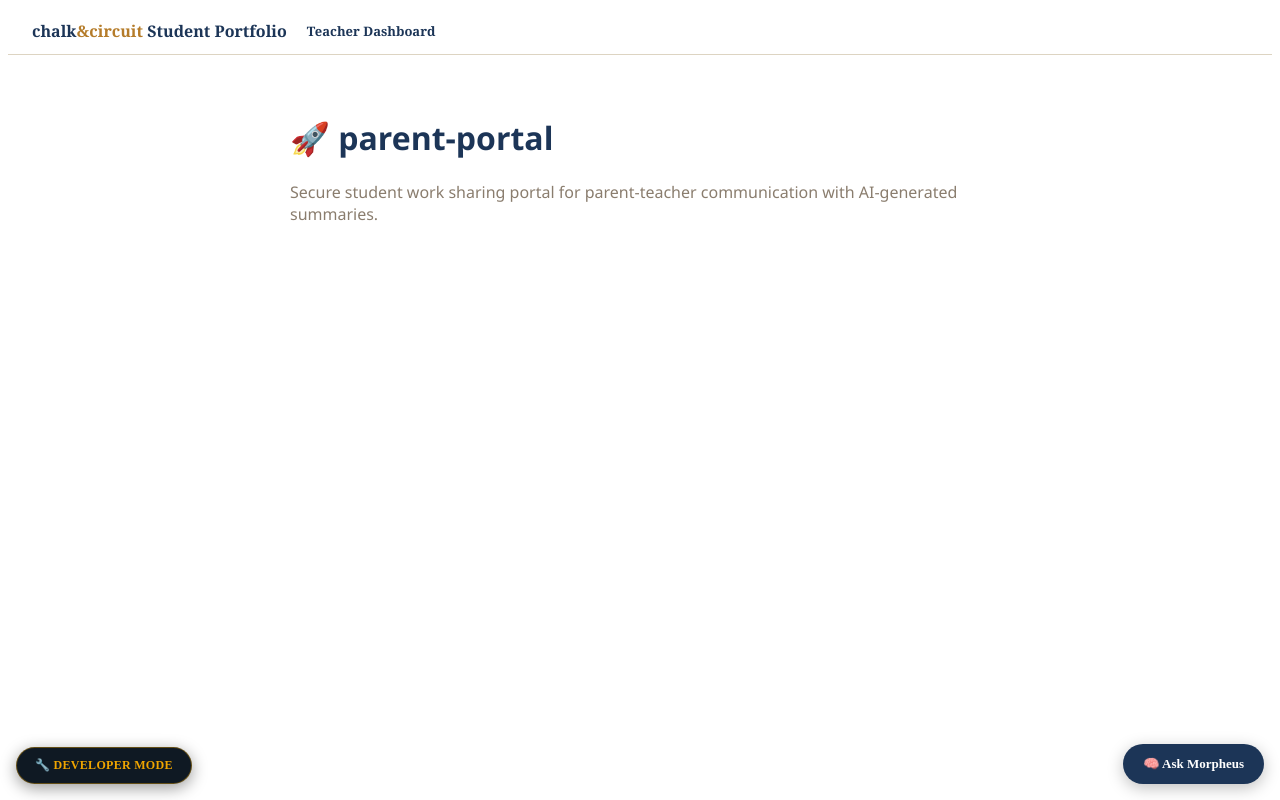
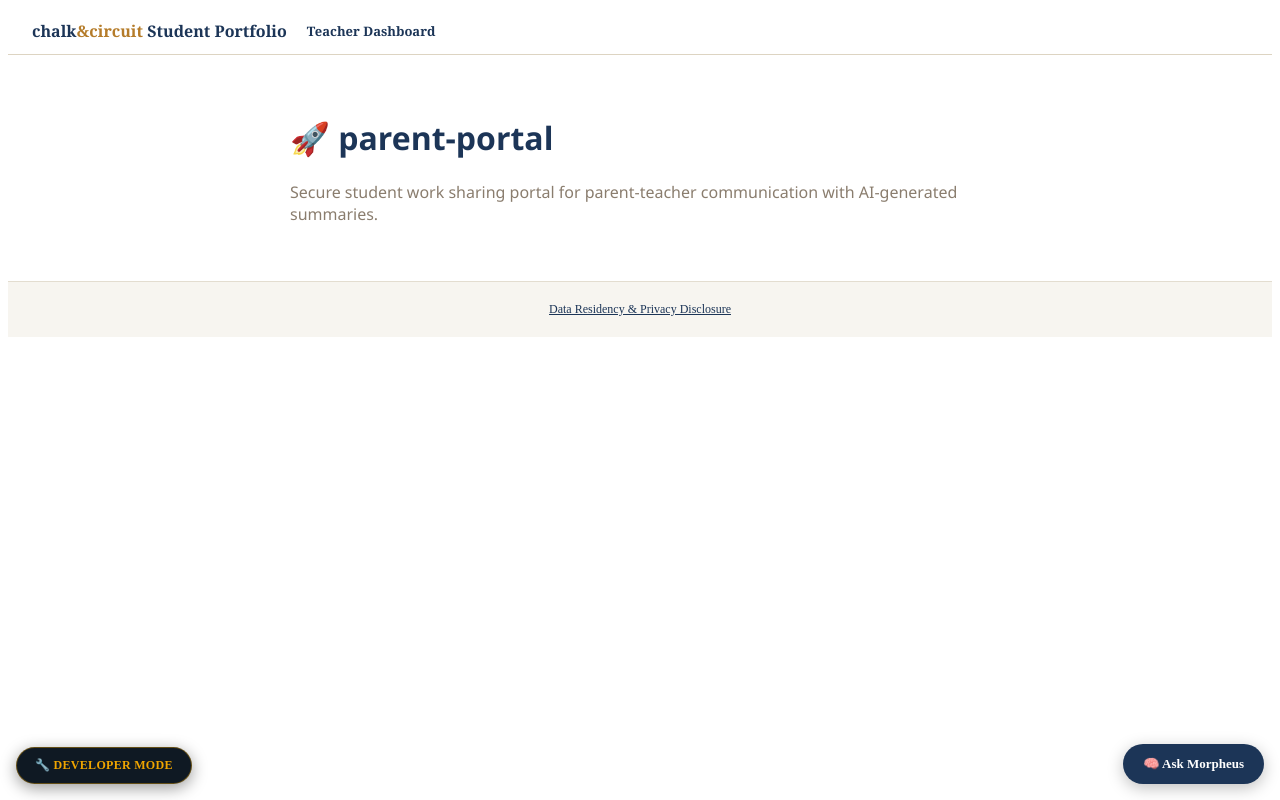
Before and after one commit to andrewdinbc/parent-portal, a Next.js app: page / in a window 1280 px wide. Built offline with nearby package versions, Linux system fonts and the light colour scheme.

Commit message:
Add visible Data Residency & Privacy Disclosure link -- this is the actual parent/family-facing product, arguably the most important one to have this visible on.

```diff
--- a/app/layout.js
+++ b/app/layout.js
@@ -9,6 +9,11 @@ export default function RootLayout({ children }) {
       <body>
         <Header />
         {children}
+        <footer style={{ padding: "20px 24px", borderTop: "1px solid #e3ddd0", fontSize: 12, color: "#6b6459", textAlign: "center", background: "#f7f5f0" }}>
+          <a href="https://morpheus-scheduler.vercel.app/data-residency" target="_blank" rel="noopener noreferrer" style={{ color: "#1c3557", textDecoration: "underline" }}>
+            Data Residency &amp; Privacy Disclosure
+          </a>
+        </footer>
         <DevModePanel
           productName="Student Portfolio and Assignment Tracker"
           sourceRepo="andrewdinbc/parent-portal"
```
